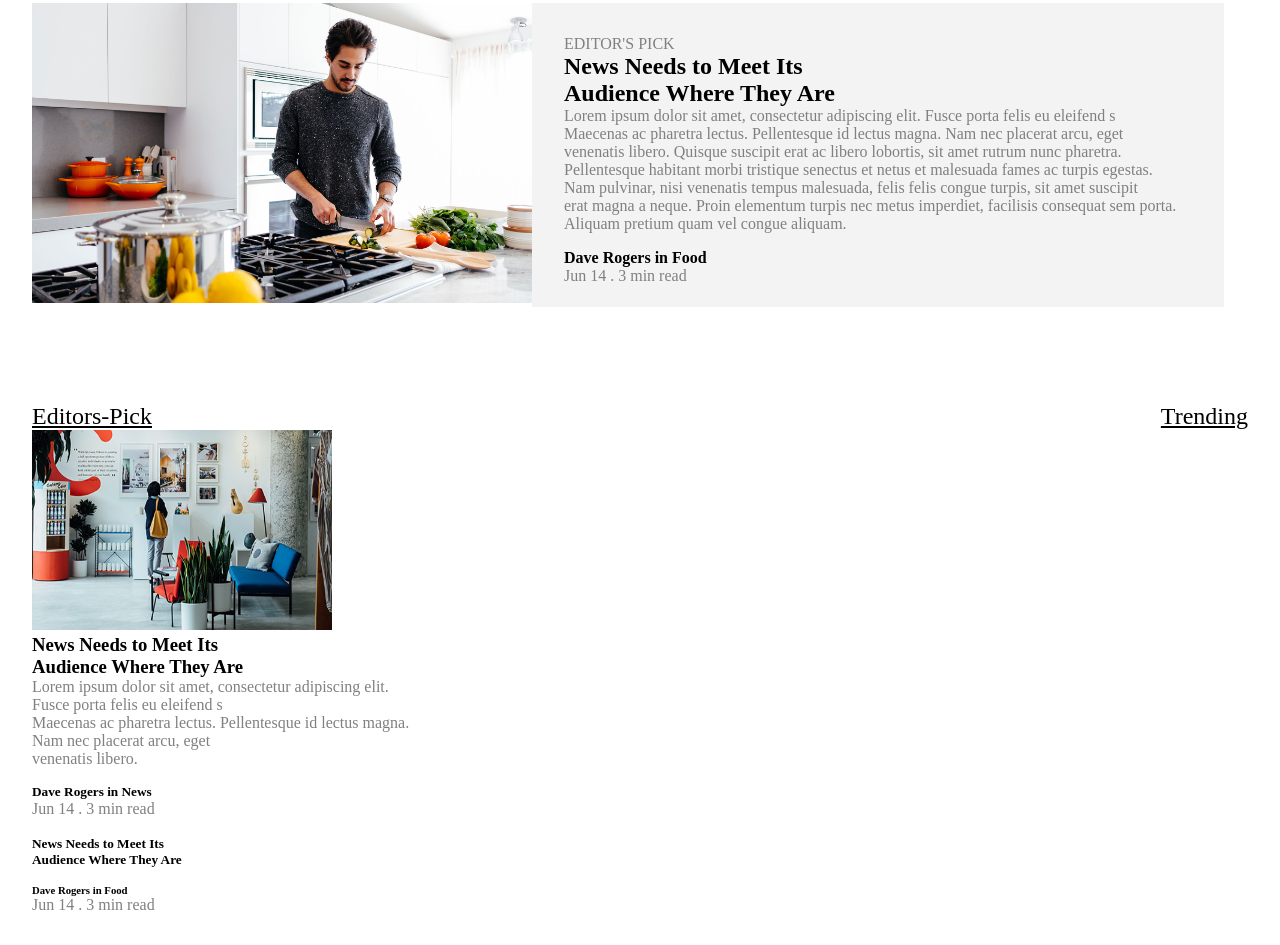
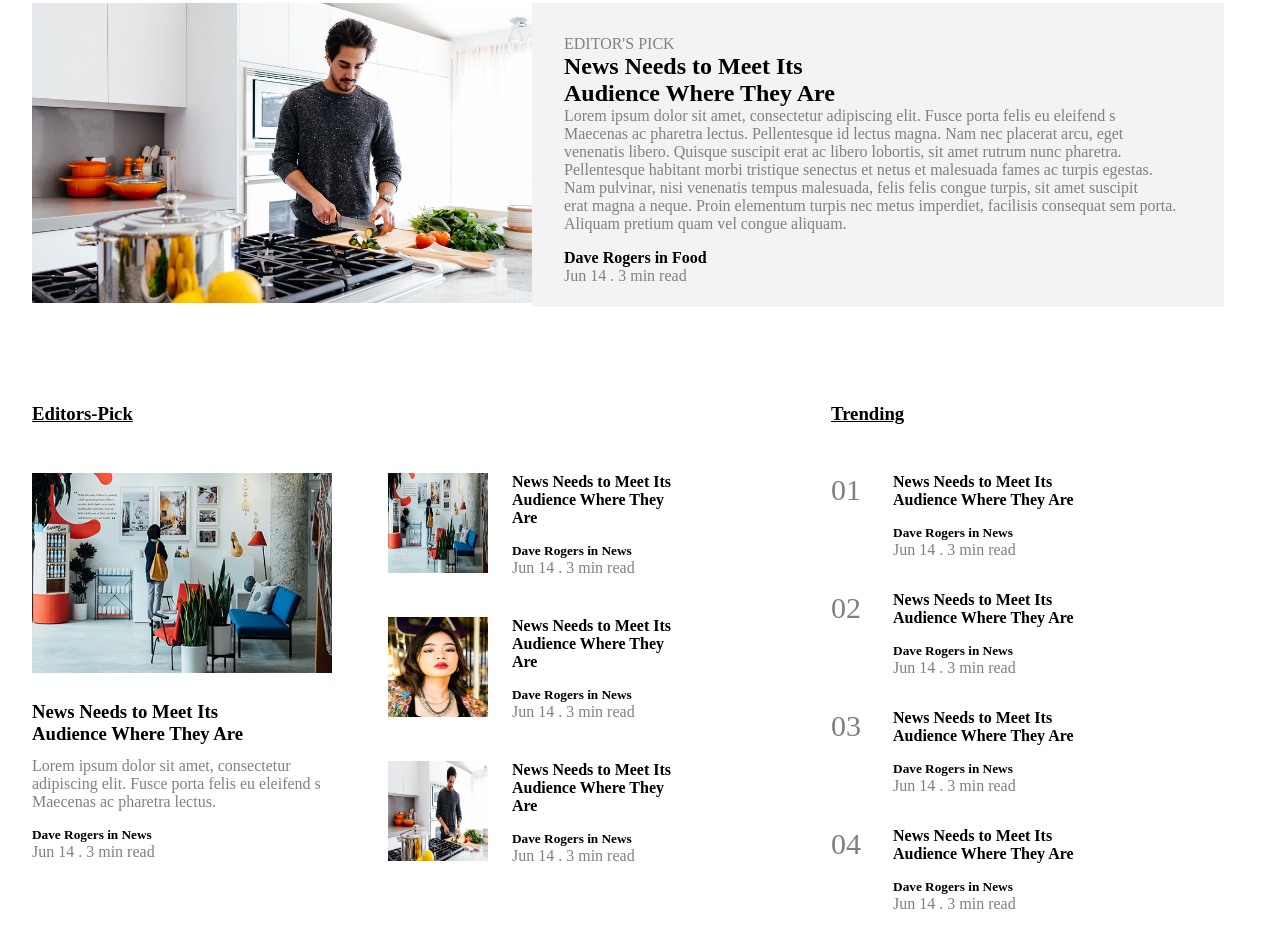
Before and after one commit to Onyiee/frontend-singlePageApplication, a plain HTML site: page index.html in a window 1280 px wide. Shown: the part 241-1186 px from the top of the page. Before the commit the page ends 1155 px from the top, so only its background shows below. Drawn offline with nearby package versions, Linux system fonts and the light colour scheme; a web font is replaced by a local one.

Commit message:
second section impl

```diff
--- a/css/styles.css
+++ b/css/styles.css
@@ -79,18 +79,66 @@ p{
 }
 .second-section{
     padding-top: 6rem;
-}
-.second-section-headers{
     display: flex;
     flex-direction: row;
-     justify-content: space-between;
 }
 
-.second-section-headers a{
-    color: black;
-    font-size: 1.5rem;
-}
 .divs-in-boxes{
     display: flex;
     flex-wrap: wrap;
 }
+.second-section-header1{
+    text-decoration: underline;
+     padding-bottom: 3rem;
+
+}
+.second-section-left-part{
+    display: flex;
+    flex-direction: column;
+    padding-right: 10rem;
+}
+.second-section-body{
+    display: flex;
+}
+.second-section-middle{
+    display: flex;
+    flex-direction: column;
+    padding-left: 2rem;
+}
+.second-section-right-part{
+    display: flex;
+    flex-direction: column;
+    /* padding-left: 4rem; */
+    /* padding-right: 2rem; */
+}
+.second-anchor-tag{
+    text-decoration: underline;
+    padding-bottom: 3rem;
+}
+.number1-container, .number2-container, .number3-container,.number4-container{
+    display: flex;
+    flex-direction: row;
+    padding-bottom: 2rem;
+}
+.number{
+    color: gray;
+    font-size: 30px;
+    padding-right: 2rem;
+}
+.middle1, .middle2, .middle3{
+    display: flex;
+    flex-direction: row;
+    padding-bottom: 2.5rem;
+}
+.ss-left-firstPart{
+    padding-right: 1.5rem;
+}
+.ss-left-firstPart-image{
+    padding-bottom: 1.5rem;
+}
+.ss-left-firstPart-body h3{
+    padding-bottom: 0.75rem;
+}
+.middle1-image, .middle2-image, .middle3-image{
+    padding-right: 1.5rem;
+}
--- a/index.html
+++ b/index.html
@@ -62,36 +62,94 @@
             </div>
         </div>
             <div class="second-section">
-                <div class="second-section-headers">
-                    <a class="first-anchor-tag" href="#">Editors-Pick</a>
-                    <a class="second-anchor-tag" href="#">Trending</a>
+                <div class="second-section-left-part">
+                    <div class="second-section-header1">
+                        <h3>Editors-Pick</h3>
                     </div>
-                <div>
-                    <div>
+                    <div class="second-section-body">
+                        <div class="ss-left-firstPart">
+                            <div class="ss-left-firstPart-image">
                                 <img src="images/img_h_1.jpg" alt="woman standing" height="200" width="300">
+                            </div>
+                            <div class="ss-left-firstPart-body">
                                 <h3>News Needs to Meet Its <br> Audience Where They Are</h3>
-                        <p>Lorem ipsum dolor sit amet, consectetur adipiscing elit.<br> Fusce porta felis eu eleifend s <br>
-                            Maecenas ac pharetra lectus. Pellentesque id lectus magna.<br> Nam nec placerat arcu, eget <br>
-                            venenatis libero.</p>
+                            <p>Lorem ipsum dolor sit amet, consectetur<br> adipiscing elit. Fusce porta felis eu eleifend s <br>
+                                Maecenas ac pharetra lectus.
+                            </p>
+                                <h5 class="editors-pick-footer">Dave Rogers in News</h5>
+                                <p>Jun 14 . 3 min read </p>
+                            </div>
+
+                        </div>
+                        <div class="second-section-middle">
+                            <div class="middle1">
+                                <div class="middle1-image"><img src="images/img_h_1.jpg" alt="" height="100" width="100"></div>
+                                <div class="middle1-body">
+                                    <h4>News Needs to Meet Its <br> Audience Where They<br> Are</h4>
                                     <h5 class="editors-pick-footer">Dave Rogers in News</h5>
                                     <p>Jun 14 . 3 min read </p>
                                 </div>
                             </div>
-                <div class="divs-in-boxes">
-                    <div>
-                        <img src="images/img_h_1.jpg" alt="" height="0" width="150">
-                        <h5>News Needs to Meet Its <br> Audience Where They Are</h5>
-                        <h6 class="editors-pick-footer">Dave Rogers in Food</h6>
+                            <div class="middle2">
+                                <div class="middle2-image"><img src="images/img_v_2.jpg" alt="" height="100" width="100"></div>
+                                <div class="middle2-body">
+                                    <h4>News Needs to Meet Its <br> Audience Where They<br> Are</h4>
+                                    <h5 class="editors-pick-footer">Dave Rogers in News</h5>
                                     <p>Jun 14 . 3 min read </p>
                                 </div>
-                    <div></div>
-                    <div></div>
-                    <div></div>
-                    <div></div>
-                    <div></div>
-                    <div></div>
+                            </div>
+                            <div class="middle3">
+                                <div class="middle3-image"><img src="images/big_img_1.jpg" alt="" height="100" width="100"></div>
+                                <div class="middle3-body">
+                                    <h4>News Needs to Meet Its <br> Audience Where They<br> Are</h4>
+                                    <h5 class="editors-pick-footer">Dave Rogers in News</h5>
+                                    <p>Jun 14 . 3 min read </p>
                                 </div>
                             </div>
                         </div>
+                    </div>
+                </div>
+                <div class="second-section-right-part">
+                    <div class="second-anchor-tag">
+                        <h3>Trending</h3>
+                    </div>
+                    <div class="number1-container">
+                        <div class="number">01</div>
+                        <div class="number1-content">
+                            <h4>News Needs to Meet Its <br> Audience Where They Are</h4>
+                            <h5 class="editors-pick-footer">Dave Rogers in News</h5>
+                            <p>Jun 14 . 3 min read </p>
+                        </div>
+                    </div>
+                    <div class="number2-container">
+                        <div class="number">02</div>
+                        <div class="number2-content">
+                            <h4>News Needs to Meet Its <br> Audience Where They Are</h4>
+                            <h5 class="editors-pick-footer">Dave Rogers in News</h5>
+                            <p>Jun 14 . 3 min read </p>
+                        </div>
+                    </div>
+                    <div class="number3-container">
+                        <div class="number">03</div>
+                        <div class="number3-content">
+                            <h4>News Needs to Meet Its <br> Audience Where They Are</h4>
+                            <h5 class="editors-pick-footer">Dave Rogers in News</h5>
+                            <p>Jun 14 . 3 min read </p>
+                        </div>
+                    </div>
+                    <div class="number4-container">
+                        <div class="number">04</div>
+                        <div class="number4-content">
+                            <h4>News Needs to Meet Its <br> Audience Where They Are</h4>
+                            <h5 class="editors-pick-footer">Dave Rogers in News</h5>
+                            <p>Jun 14 . 3 min read </p>
+                        </div>
+                    </div>
+                </div>
+
+
+                </div>
+            </div>
+
 </body>
 </html>
```
Lines whose indentation alone changed are shown as unchanged.
